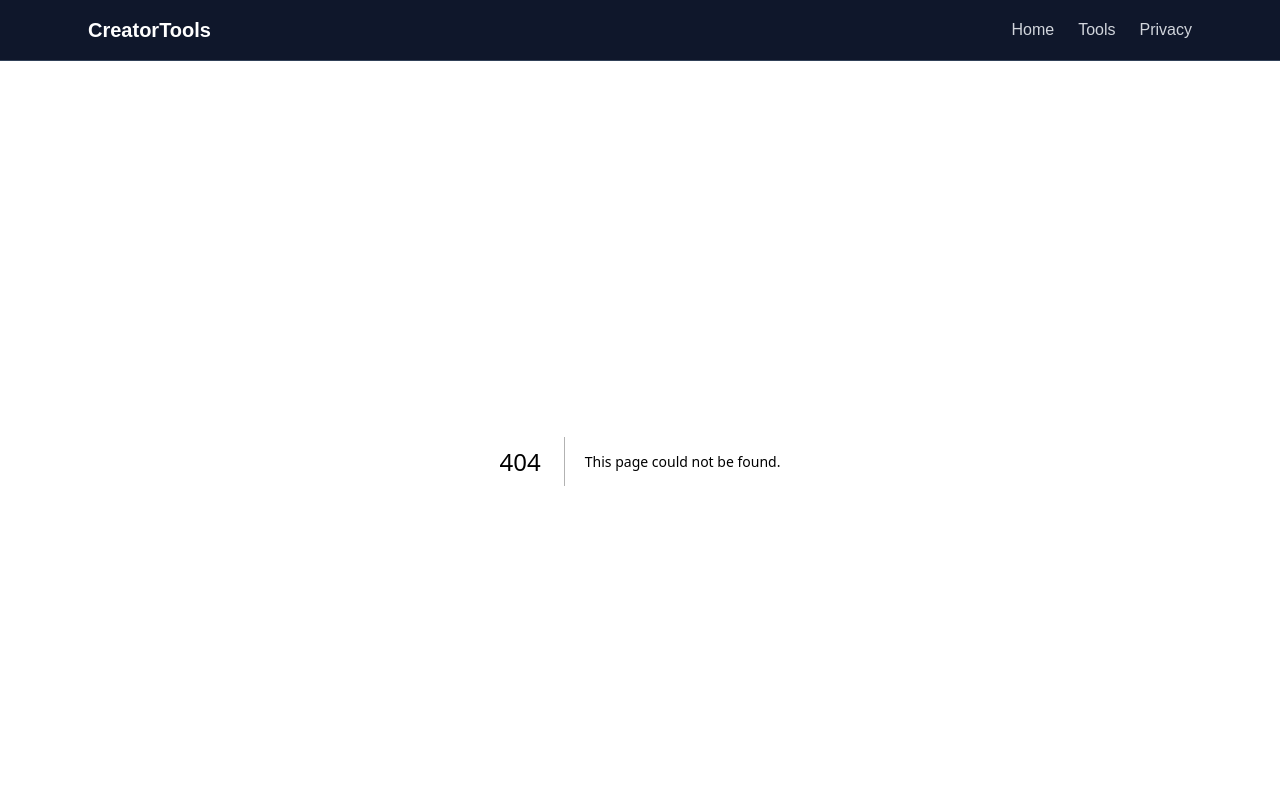
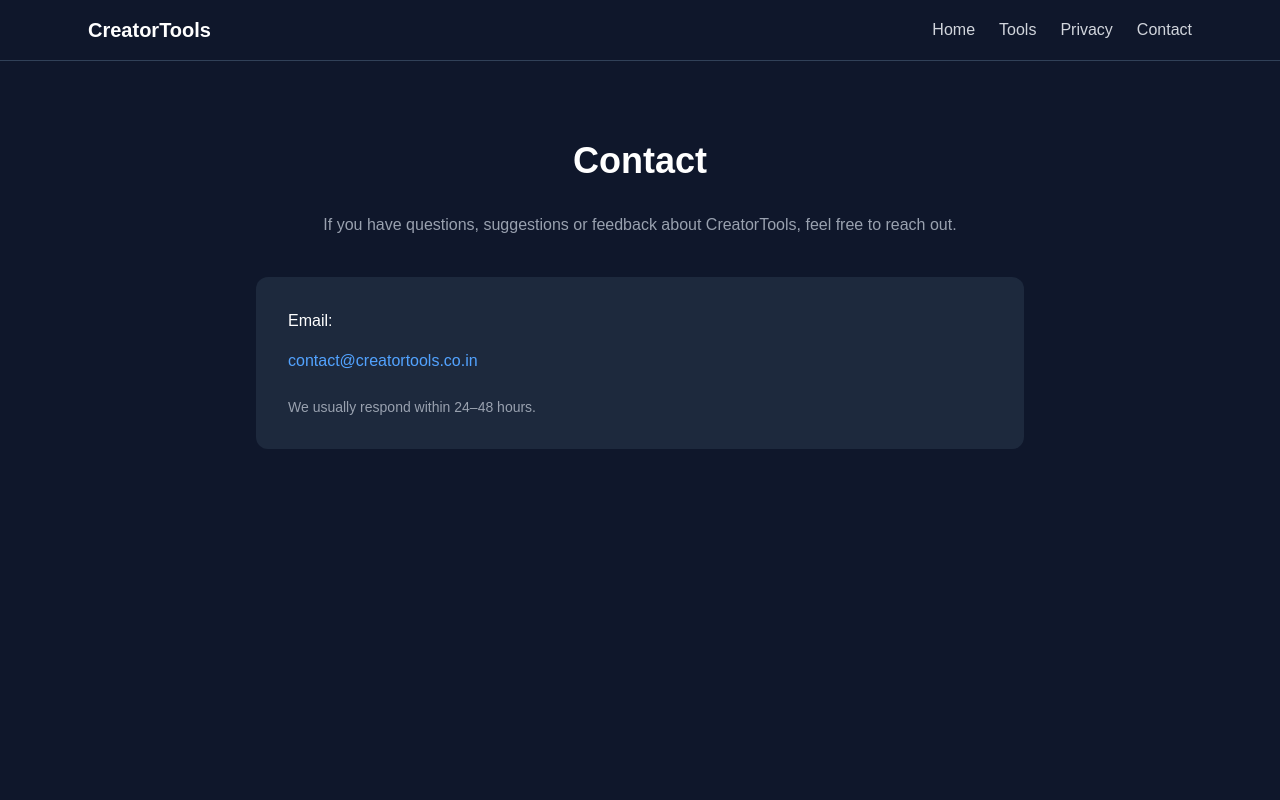
Before and after one commit to zeninfosolution7/creator-tools, a Next.js app: page /contact in a window 1280 px wide. Before the commit this address had no page. Shown: the top 800 px of the page. Built offline with nearby package versions, Linux system fonts and the light colour scheme.

Commit message:
added contact page

```diff
--- /dev/null
+++ b/app/contact/page.tsx
@@ -0,0 +1,36 @@
+export default function ContactPage() {
+  return (
+    <main className="min-h-screen bg-slate-900 text-white px-6 py-20">
+
+      <div className="max-w-3xl mx-auto">
+
+        <h1 className="text-4xl font-bold mb-8 text-center">
+          Contact
+        </h1>
+
+        <p className="text-gray-400 mb-10 text-center">
+          If you have questions, suggestions or feedback about CreatorTools,
+          feel free to reach out.
+        </p>
+
+        <div className="bg-slate-800 p-8 rounded-xl">
+
+          <p className="mb-4">
+            Email:
+          </p>
+
+          <p className="text-blue-400">
+            contact@creatortools.co.in
+          </p>
+
+          <p className="mt-6 text-sm text-gray-400">
+            We usually respond within 24–48 hours.
+          </p>
+
+        </div>
+
+      </div>
+
+    </main>
+  );
+}
--- a/components/Header.tsx
+++ b/components/Header.tsx
@@ -20,7 +20,9 @@
           <a href="/privacy-policy" className="hover:text-white">
             Privacy
           </a>
-
+		<a href="/contact" className="hover:text-white">
+		  Contact
+		</a>
         </nav>
 
       </div>
```
